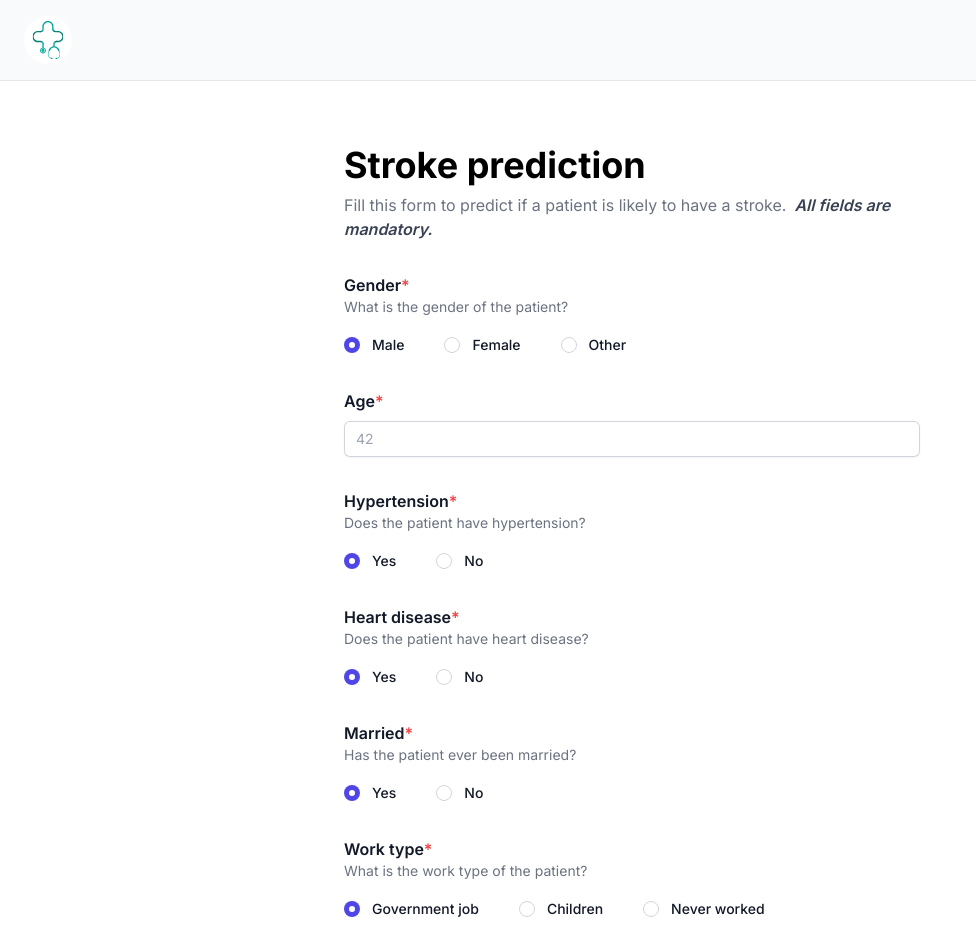
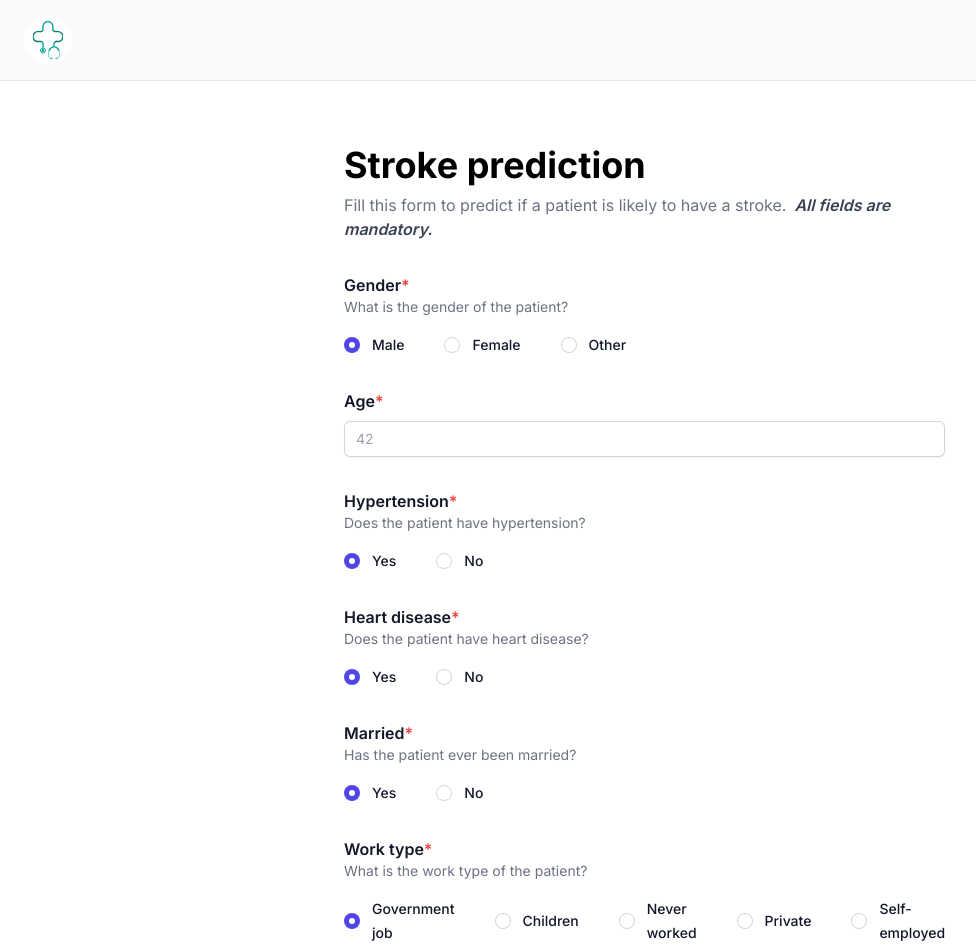
Before and after one commit to Remi-deronzier/mediml-front, a React (Vite) app: page / in a window 1280 px wide. Shown: the top 952 px of the page, without its empty margins (8-984 px from the left). Built offline with nearby package versions, Linux system fonts and the light colour scheme.

Commit message:
feat(choices): update workTypeChoices with new values

```diff
--- a/src/features/stroke/domain/choices.ts
+++ b/src/features/stroke/domain/choices.ts
@@ -87,6 +87,16 @@ export const workTypeChoices: WorkTypeChoice[] = [
     title: 'Never worked',
     apiValue: WorkType.Never_worked,
   },
+  {
+    id: 'private',
+    title: 'Private',
+    apiValue: WorkType.Private,
+  },
+  {
+    id: 'self-employed',
+    title: 'Self-employed',
+    apiValue: WorkType['Self-employed'],
+  },
 ];
 
 export const residenceTypeChoices: ResidenceTypeChoice[] = [
```
